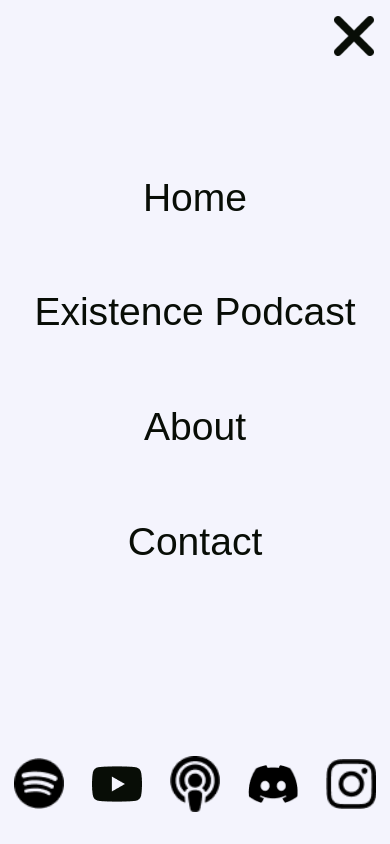
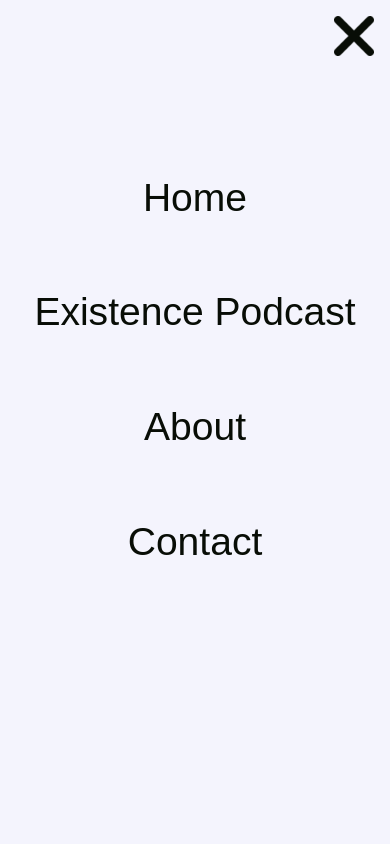
Before and after one commit to Brendan-Leal/evanleal.net, a Next.js app: page / in a window 390 px wide. Both pictures are taken after a click on the element 358 px from the left and 30 px from the top of the page. Built offline with nearby package versions, Linux system fonts and the light colour scheme; a web font is replaced by a local one.

Commit message:
use dynamic height, add will-change

```diff
--- a/src/components/MobileMenu.jsx
+++ b/src/components/MobileMenu.jsx
@@ -13,8 +13,8 @@ export default function MobileMenu() {
 
   return (
     <div
-      className={`bg-off-white w-screen h-screen text-cinema-black flex flex-col justify-between translate-x-full md:hidden ${
-        menu.visible ? "animate-slide-in-right" : "hidden"
+      className={`bg-off-white w-screen h-[100dvh] text-cinema-black flex flex-col justify-between translate-x-full md:hidden will-change-transform ${
+        menu.visible ? "animate-slide-in-right " : "hidden"
       } `}
     >
       <div
@@ -33,9 +33,9 @@ export default function MobileMenu() {
         ))}
         {/* Social Icon List */}
       </ul>
-      <div className="pb-8">
+      {/* <div className="pb-4">
         <SocialIcons dark="true" showFullSet={true} />
-      </div>
+      </div> */}
     </div>
   );
 }
```
